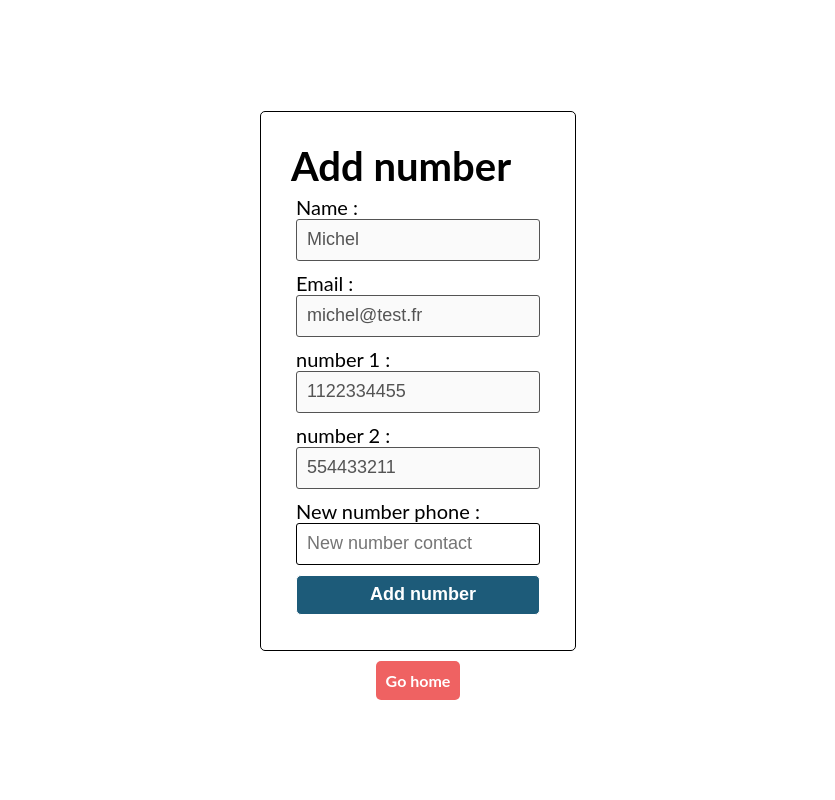
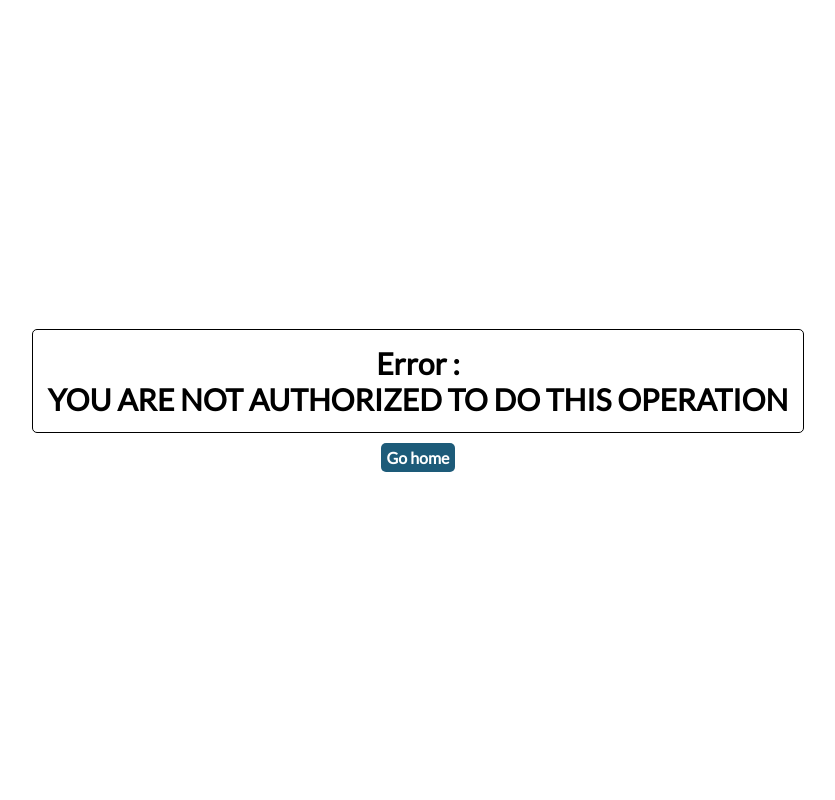
Before and after one commit to yandakiY/contactManager-Django, a Django app: page /contactManager/addNumber/6 in a window 1280 px wide. Shown: the whole page, without its empty margins (222-1057 px from the left). Run offline with Django 4.2, Linux system fonts and the light colour scheme; data comes from the database, SQL or seed files in the repository; both versions use the stored data as it was after the commit.

Commit message:
Implementation page error

```diff
--- /dev/null
+++ b/managerContact/static/managerContact/error.css
@@ -0,0 +1,36 @@
+*{
+    margin: 0;
+    padding: 0;
+}
+
+html , body{
+    display: flex;
+    flex-direction: column;
+    justify-content: center;
+    align-items: center;
+    height: 100vh;
+    font-family: Lato, sans-serif;
+}
+
+#main{
+    border:solid 1px black;
+    padding:15px;
+    border-radius: 5px;
+    font-size: 15px;
+
+    /* Position */
+    display: flex;
+    flex-direction: column;
+
+    text-align: center;
+}
+
+ #index{
+    margin-top: 10px;
+    color:white;
+    font-weight: bold;
+    background-color: #1D5B79;
+    text-decoration: none;
+    padding: 5px;
+    border-radius: 5px;
+}
--- a/managerContact/templates/managerContact/error400.html
+++ b/managerContact/templates/managerContact/error400.html
@@ -1 +1,20 @@
-Error
+{% load static %}
+
+<!doctype html>
+<html lang="fr">
+<head>
+    <meta charset="utf-8">
+    <title>Contacts Manager</title>
+    <link rel="preconnect" href="https://fonts.googleapis.com">
+    <link rel="preconnect" href="https://fonts.gstatic.com" crossorigin>
+    <link href="https://fonts.googleapis.com/css2?family=DM+Serif+Display&family=Josefin+Sans:ital,wght@1,600&family=Lato&family=Pacifico&family=Titan+One&display=swap" rel="stylesheet">
+    <link rel="stylesheet" href="{% static 'managerContact/error.css' %}">
+</head>
+<body>
+
+    <div id="main">
+        <h1>Error : <br> {{error|upper}}</h1>
+    </div>
+    <a id="index" href="{% url 'managerContact:index' %}">Go home</a>
+</body>
+</html>
--- a/managerContact/views.py
+++ b/managerContact/views.py
@@ -16,15 +16,32 @@ class IndexView(generic.ListView):
 
 
 def addNumberView(request, person_id):
-    # Get item person by id
-    person = Person.objects.get(pk=person_id)
-    return render(request , "managerContact/addNumber.html", {"person":person})
+    # lists id with props.views eq True (not deleted)
+    lists_id = [p.id for p in Person.objects.all() if p.views == True]
+
+    if person_id in lists_id:
+        # Get item person by id
+        person = Person.objects.get(pk=person_id)
+        # open html file "addNumber"
+        return render(request , "managerContact/addNumber.html", {"person":person})
+
+    return render(request , "managerContact/error400.html" , {"error":"you are not authorized to do this operation"})
 
 
 def updateContactView(request , person_id):
-    # get item person which correspond to id
-    person = Person.objects.get(id=person_id)
-    return render(request , "managerContact/updateContact.html" , {"person":person})
+
+    # lists id with props.views eq True (not deleted)
+    lists_id = [p.id for p in Person.objects.all() if p.views == True]
+
+    # print("id", person_id)
+    print("Lists contact true" ,lists_id)
+
+    if person_id in lists_id:
+        # get item person which correspond to id
+        person = Person.objects.get(id=person_id)
+        return render(request , "managerContact/updateContact.html" , {"person":person})
+
+    return render(request , "managerContact/error400.html" ,{"error":"you are not authorized to do this operation"})
 
 
 class ContactDeletedView(generic.ListView):
@@ -33,6 +50,7 @@ class ContactDeletedView(generic.ListView):
     context_object_name = "persons"
 
     def get_queryset(self):
+        # Send item person, with props "views" eq False. (Person deleted)
         return Person.objects.all().order_by("-date_creation").filter(views=False)
 
 
@@ -54,7 +72,7 @@ def addPerson(request):
     last_contact.numbertel_set.create(other_number=number_tel)
 
 
-    if not created:
+    if created:
         return render(request , "managerContact/index.html" , {"message_error":"Contacts already present"})
 
     return HttpResponseRedirect(reverse("managerContact:index" , args=()))
@@ -62,49 +80,59 @@ def addPerson(request):
 
 def addOtherNumber(request , person_id):
     # get the element who correspond to id
-    person = get_object_or_404(Person , pk = person_id)
 
-    new_number = request.POST.get('new_number_tel')
+    #lists of id with views eq to True
+    lists_id = [p.id for p in Person.objects.all() if p.views == True]
 
-    # add number to this person
-    person.numbertel_set.create(other_number=new_number)
-    # redirection to index
-    return HttpResponseRedirect(reverse('managerContact:index' , args=()))
+    if person_id in lists_id:
+        # get item which correspond
+        person = get_object_or_404(Person , pk = person_id)
+
+        new_number = request.POST.get('new_number_tel')
+
+        # add number to this person
+        person.numbertel_set.create(other_number=new_number)
+        # redirection to index
+        return HttpResponseRedirect(reverse('managerContact:index' , args=()))
+
+    return render(request , "managerContact/error400.html" , {"error":"you are not authorized to do this operation"})
 
 def updateContact(request , person_id):
-    # get the item which correspond
-    # change name , email and numbers
-    person = get_object_or_404(Person , id=person_id)
 
-    person.name_person = escape(request.POST.get('name_person'))
+    lists_id = [p.id for p in Person.objects.all() if p.views == True]
 
-    person.email = escape(request.POST.get('email'))
-    person.save()
+    if(person_id in lists_id):
 
-    # get all numbers associate to this person
-    # browse each number
-    # update and save
+        # get the item which correspond
+        # change name , email and numbers
+        person = get_object_or_404(Person , id=person_id)
 
-    # get all numbers from form
-    for i , number in enumerate(person.numbertel_set.all() , start=1):
-        # input from formulaire in htmk file
-        input = request.POST.get(f'number{i}')
-        #
-        # person.numbertel_set.get(other_number=number).other_number = input
-        # delete the number present
-        person.numbertel_set.get(other_number=number).delete()
-        # and create a new number with the value which come to the form in html file
-        person.numbertel_set.create(other_number=input)
-        # person.save()
+        person.name_person = escape(request.POST.get('name_person'))
 
-        # print(f'Depuis Forms: {input} Database {number} , index:{i}')
+        person.email = escape(request.POST.get('email'))
+        person.save()
 
+        # get all numbers associate to this person
+        # browse each number
+        # update and save
 
-    # Save , first change
-    # person.save()
+        # get all numbers from form
+        for i , number in enumerate(person.numbertel_set.all() , start=1):
+            # input from formulaire in htmk file
+            input = request.POST.get(f'number{i}')
+            #
+            # person.numbertel_set.get(other_number=number).other_number = input
+            # delete the number present
+            person.numbertel_set.get(other_number=number).delete()
+            # and create a new number with the value which come to the form in html file
+            person.numbertel_set.create(other_number=input)
+            # person.save()
 
-    # redirection to index
-    return HttpResponseRedirect(reverse("managerContact:index" , args=()))
+            # print(f'Depuis Forms: {input} Database {number} , index:{i}')
+
+        return HttpResponseRedirect(reverse("managerContact:index" , args=()))
+    else:
+        return render(request , "managerContact/error400.html" ,{"error":"you are not authorized to do this operation"})
 
 
 def removeContact(request , person_id):
@@ -123,15 +151,14 @@ def removeContact(request , person_id):
         # redirection to index
         return HttpResponseRedirect(reverse('managerContact:index' , args=()))
 
-    return render(request , "managerContact/error400.html")
-    # pass
+    return render(request , "managerContact/error400.html" , {"error":"you are not authorized to do this operation"})
 
 def removeAll(request):
     # lists of id in database and IndexView (only Contact with views eq True)
     lists_id = [p.id for p in Person.objects.all() if p.views == True]
     print(lists_id)
 
-    if len(lists_id) == 0:
+    if len(lists_id) == 0: # Lists of contact is empty
         # Nothing
         # redirectio to home page
         return HttpResponseRedirect(reverse("managerContact:index" , args=()))
@@ -169,14 +196,14 @@ def deleteContact(request , person_id):
     lists_id = [p.id for p in Person.objects.all() if p.views == False]
 
     if (person_id in lists_id):
+        # get item who correspond
         person = Person.objects.get(id=person_id)
-
         # delete
         person.delete()
-
+        # redirection to ...
         return HttpResponseRedirect(reverse('managerContact:ContactDeletedView' , args=()))
 
-    return render(request , "managerContact/error400.html")
+    return render(request , "managerContact/error400.html", {"error":"you are not authorized to do this operation"})
 
 
 def deleteAllContact(request):
@@ -185,7 +212,7 @@ def deleteAllContact(request):
 
 
     if len(lists_id) == 0:
-        return render(request , "managerContact/error400.html")
+        return HttpResponseRedirect(reverse('managerContact:ContactDeletedView' , args=()))
     else:
         # browse each element, and delete
         for id in lists_id:
@@ -210,7 +237,7 @@ def restoreContact(request , person_id):
         return HttpResponseRedirect(reverse('managerContact:ContactDeletedView' , args=()))
 
     else:
-        return render(request , "managerContact/error400.html")
+        return render(request , "managerContact/error400.html" , {"error":"you are not authorized to do this operation"} )
 
 def restoreAllContact(request):
 
@@ -218,7 +245,7 @@ def restoreAllContact(request):
     lists_id = [p.id for p in Person.objects.all() if p.views == False]
 
     if len(lists_id) == 0:
-        return render(request , "managerContact/error400.html")
+        return HttpResponseRedirect(reverse('managerContact:ContactDeletedView' , args=()))
     else:
 
         for id in lists_id:
```
Also changed, not shown: db.sqlite3.
